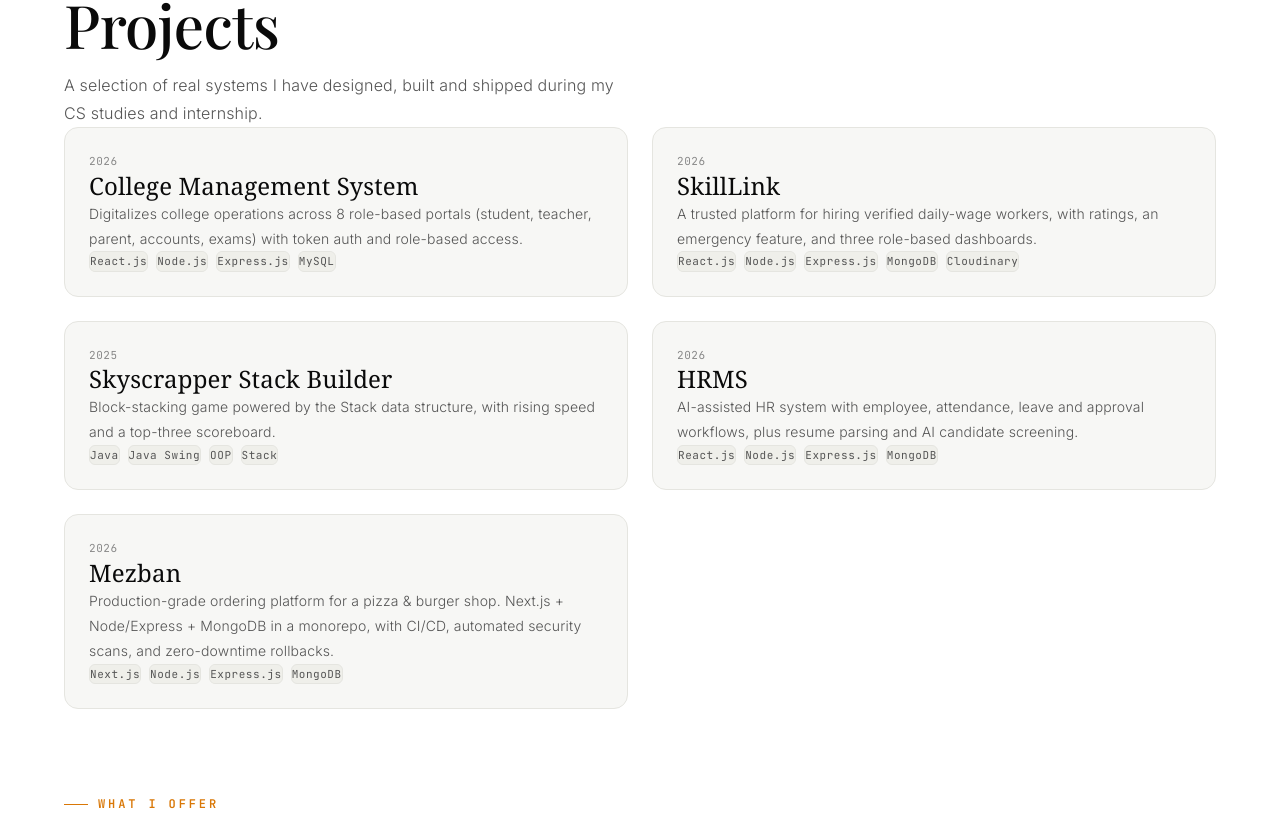
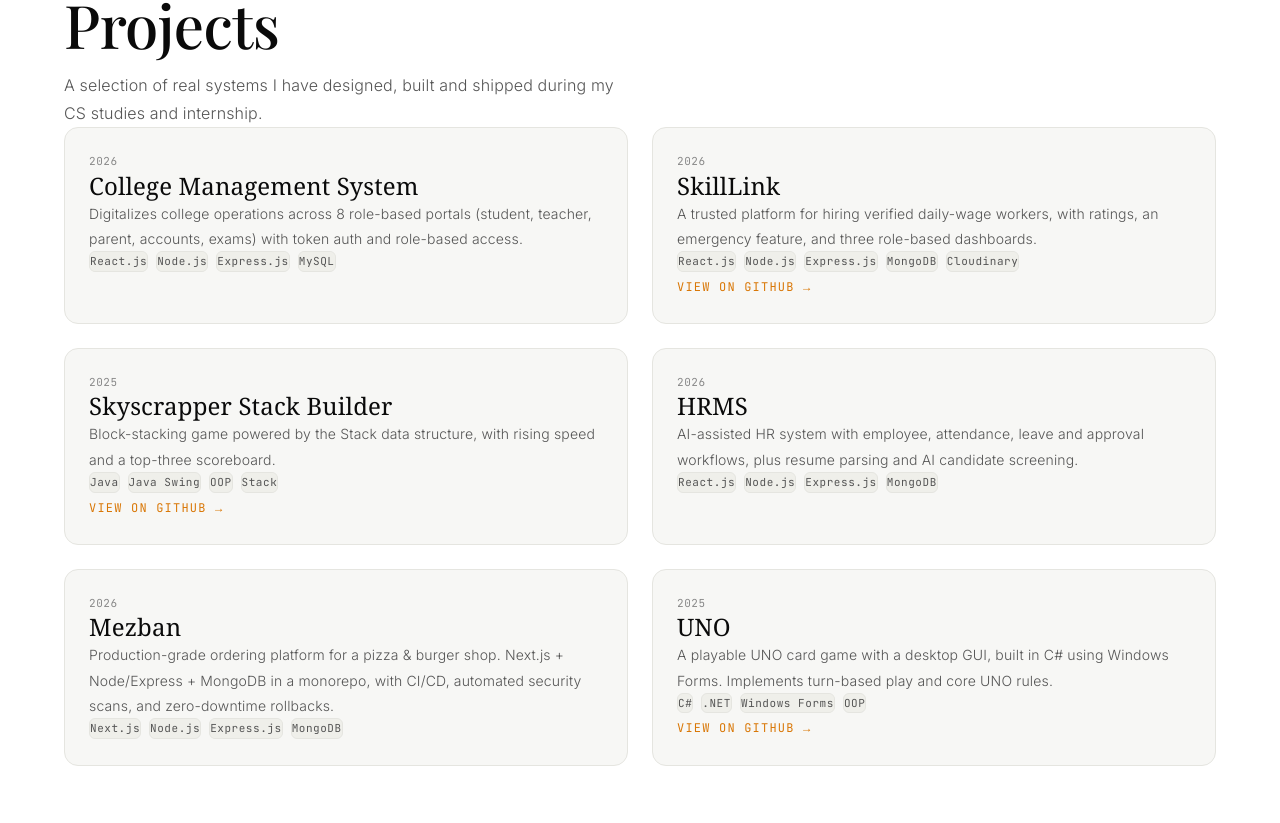
Before and after one commit to Zuneera134/My-Portfolio, a Next.js app: page / in a window 1280 px wide. Shown: the part 2017-2840 px from the top of the page. Built offline with nearby package versions, Linux system fonts and the light colour scheme.

Commit message:
Add-UNO-project-and-github-links-for-public-repos

```diff
--- a/src/components/sections/Projects.tsx
+++ b/src/components/sections/Projects.tsx
@@ -78,6 +78,21 @@ function ProjectCard({ project }: { project: CardProject }) {
             </span>
           ))}
         </div>
+
+        {/* CTA */}
+        {project.link.startsWith("https://github.com/Zuneera134/") && (
+          <div className="mt-auto pt-6">
+            <a
+              href={project.link}
+              target="_blank"
+              rel="noopener noreferrer"
+              className="inline-flex items-center gap-2 text-[12px] font-mono tracking-[0.1em] uppercase text-accent hover:underline"
+              data-cursor=""
+            >
+              View on GitHub →
+            </a>
+          </div>
+        )}
       </div>
     </div>
   );
--- a/src/data/projects.ts
+++ b/src/data/projects.ts
@@ -83,4 +83,17 @@ export const projects: Project[] = [
     link: "https://github.com/Ininsico/Meezban",
     featured: true,
   },
+  {
+    id: "project-06",
+    number: "06",
+    title: "UNO",
+    subtitle: "UNO card game built in C# with Windows Forms",
+    description:
+      "A playable UNO card game with a desktop GUI, built in C# using Windows Forms. Implements turn-based play and core UNO rules.",
+    tech: ["C#", ".NET", "Windows Forms", "OOP"],
+    role: "Personal Project",
+    year: "2025",
+    color: "#E63946",
+    link: "https://github.com/Zuneera134/UnoWinforms",
+  },
 ];
```
